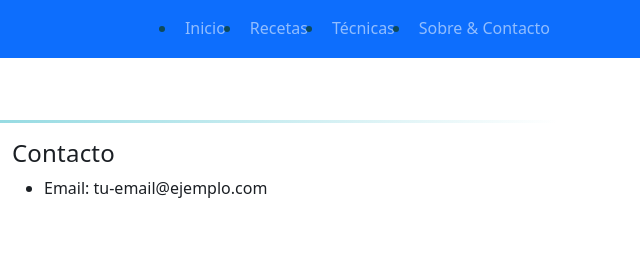
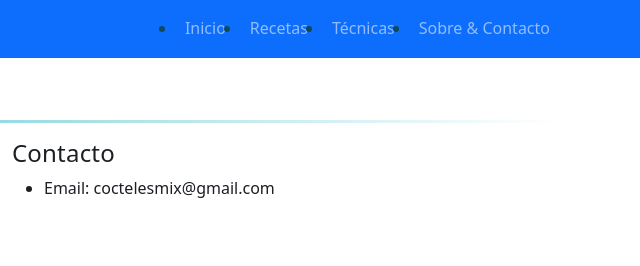
Before and after one commit to davidapc00-rm/PreEntrega2-David_Pareles, a plain HTML site: page sobre-contacto.html in a window 1280 px wide. Shown: the top 266 px of the page, 640-1280 px from the left. Drawn offline with nearby package versions, Linux system fonts and the light colour scheme.

Commit message:
Update sobre-contacto.html

```diff
--- a/sobre-contacto.html
+++ b/sobre-contacto.html
@@ -56,7 +56,7 @@
         <section class="col-12 col-md-6">
           <h2 class="h4">Contacto</h2>
           <ul class="mb-0">
-            <li>Email: tu-email@ejemplo.com</li>
+            <li>Email: coctelesmix@gmail.com</li>
           </ul>
         </section>
       </div>
```
